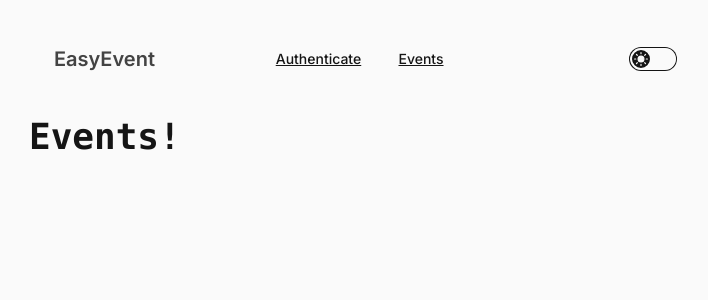
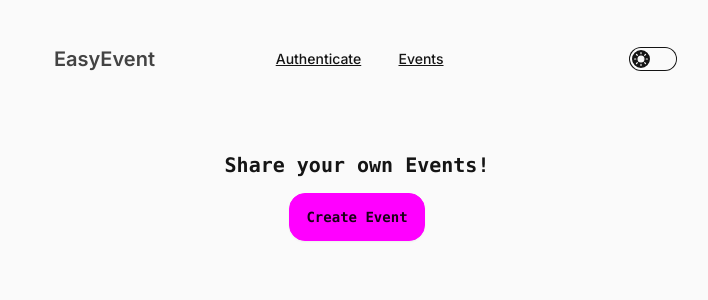
Before and after one commit to CodeHunt101/graphql-event-booking, a Next.js app in the folder client/: page /events in a window 1280 px wide. Shown: the top 300 px of the page, without its empty margins (283-991 px from the left). Built offline with nearby package versions, Linux system fonts and the light colour scheme.

Commit message:
added modal

```diff
--- /dev/null
+++ b/client/src/app/components/Modal/Modal.tsx
@@ -0,0 +1,31 @@
+const Modal = ({
+  children,
+  canCancel,
+  canConfirm,
+  onConfirm,
+}: {
+  children: React.ReactNode
+  canCancel: boolean
+  canConfirm: boolean
+  onConfirm: () => void
+}) => {
+  return (
+    <dialog id="event-modal" className="modal">
+      <div className="modal-box">
+        {children}
+        <div className="modal-action">
+          {canConfirm && (
+            <button onClick={onConfirm} className="btn">
+              Confirm
+            </button>
+          )}
+          <form method="dialog">
+            <button className="btn">Cancel</button>
+          </form>
+        </div>
+      </div>
+    </dialog>
+  )
+}
+
+export default Modal
--- a/client/src/app/events/page.tsx
+++ b/client/src/app/events/page.tsx
@@ -1,3 +1,24 @@
-const EventsPage = () => <h1>Events!</h1>
+'use client'
+import Modal from '../components/Modal/Modal'
+const EventsPage = () => {
+  const showEventModal = () =>
+    (document.getElementById('event-modal') as HTMLDialogElement).showModal()
+  const handleModalConfirm = () => {
+    console.log('confimed')
+  }
+
+  return (
+    <div className="flex flex-col items-center">
+      <h3>Share your own Events!</h3>
+      <button onClick={showEventModal} className="btn btn-primary">
+        Create Event
+      </button>
+      <Modal canCancel canConfirm onConfirm={handleModalConfirm}>
+        <h3 className="font-bold text-lg">Add Event</h3>
+        <p className="py-4">Modal Content</p>
+      </Modal>
+    </div>
+  )
+}
 
 export default EventsPage
--- a/client/src/app/layout.tsx
+++ b/client/src/app/layout.tsx
@@ -21,7 +21,7 @@ export default function RootLayout({
       <body className={`${inter.className} prose m-auto`}>
         <Providers>
           <MainNavBar />
-          <main className="z-10 max-w-5xl w-full items-center justify-between font-mono lg:flex">
+          <main className="z-10 max-w-5xl w-full items-center justify-between font-mono">
             {children}
           </main>
         </Providers>
```
